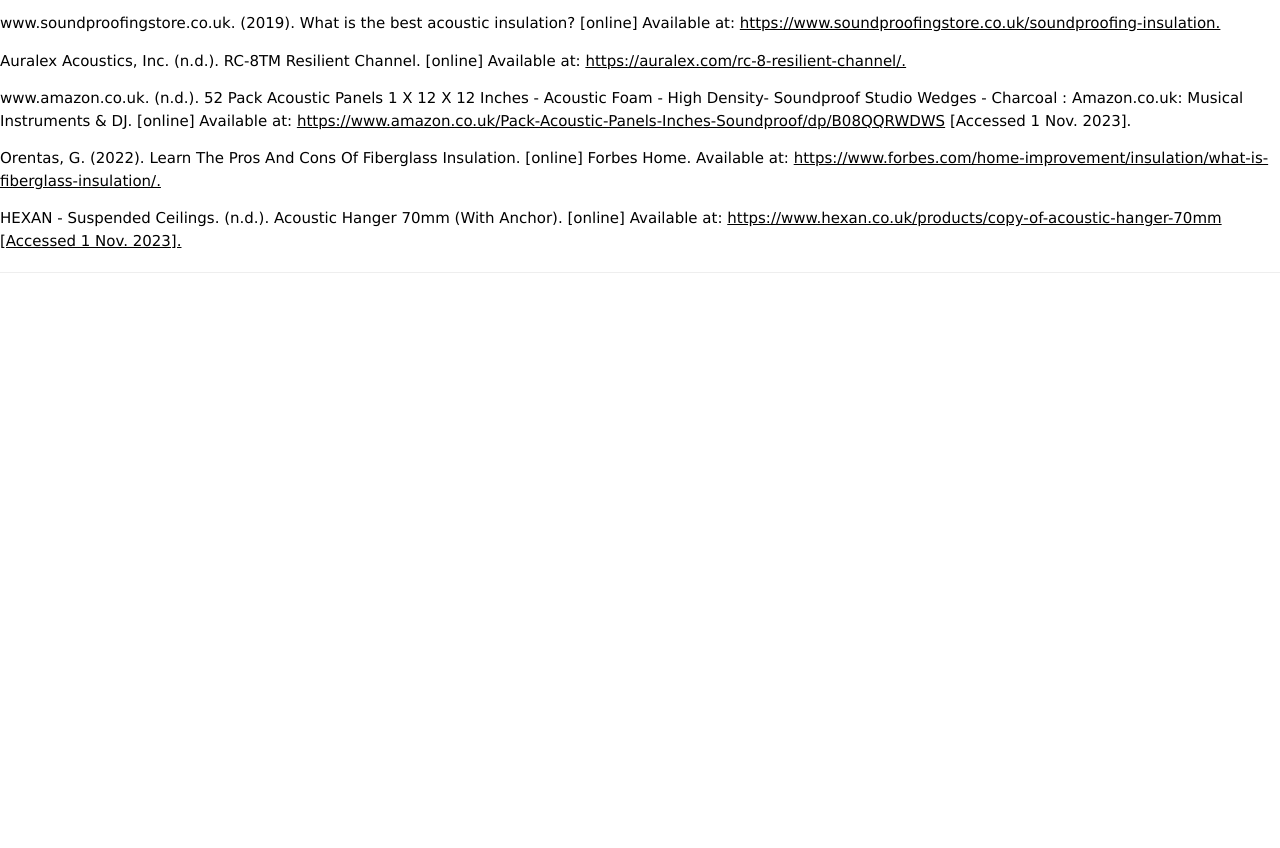
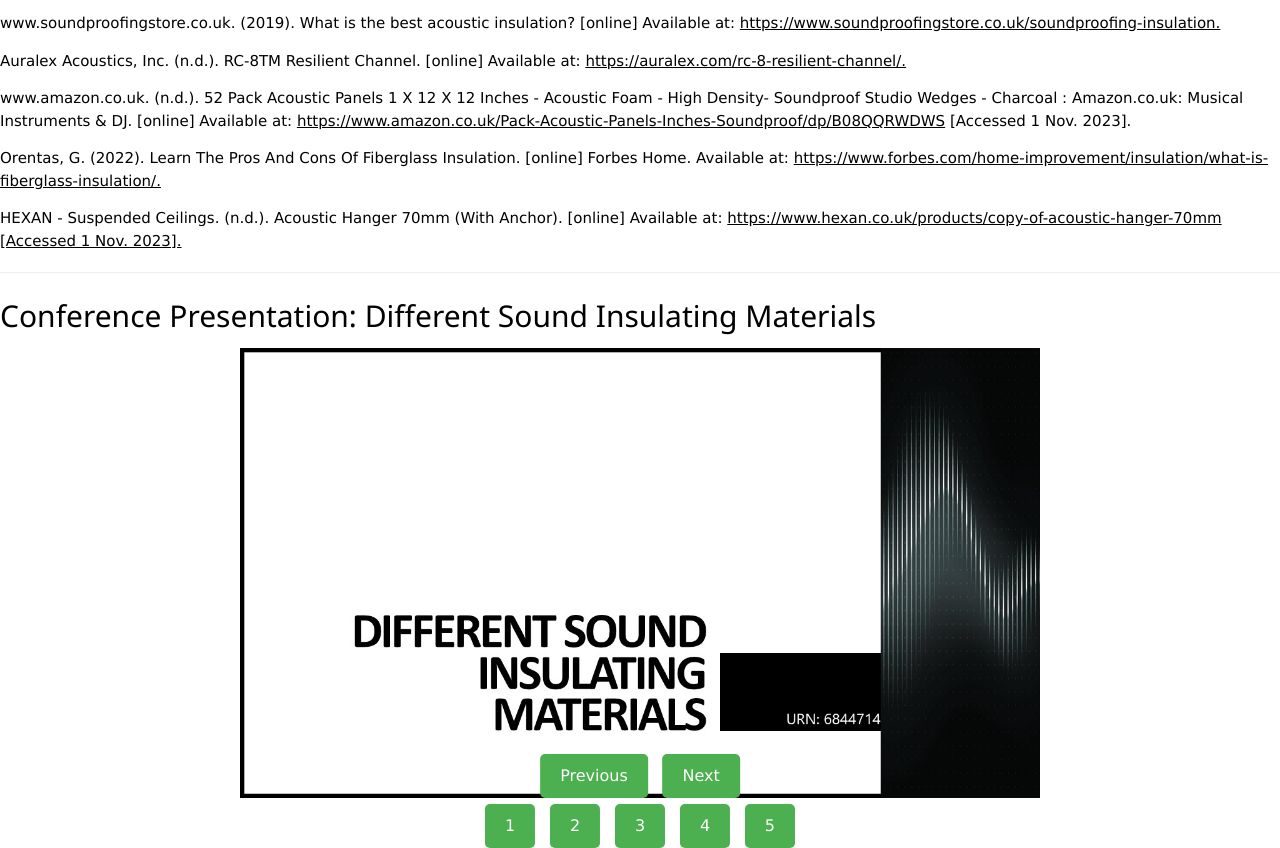
Before and after one commit to FEPSFY6844714/FY6844714, a plain HTML site: page index.html in a window 1280 px wide. Shown: the part 4240-5088 px from the top of the page. Before the commit the page ends 4533 px from the top, so only its background shows below. Drawn offline with nearby package versions, Linux system fonts and the light colour scheme.

Commit message:
Update index.html

```diff
--- a/index.html
+++ b/index.html
@@ -158,5 +158,82 @@
 	<p>HEXAN - Suspended Ceilings. (n.d.). Acoustic Hanger 70mm (With Anchor). [online] Available at: <a href="https://www.hexan.co.uk/products/copy-of-acoustic-hanger-70mm">https://www.hexan.co.uk/products/copy-of-acoustic-hanger-70mm [Accessed 1 Nov. 2023].</a>
 	</p>
 	<hr>
+</html>
+<html>
+<h2>Conference Presentation: Different Sound Insulating Materials</h2>
+	    <script>
+		    var slideImages = ["slide1.jpg", "slide2.jpg", "slide3.jpg", "slide4.jpg", "slide5.jpg"];
+		    var currentSlide = 0;
 
+		    function showSlide() {
+			    document.getElementById('slide').src = slideImages[currentSlide];
+		    }
+
+		    function nextSlide() {
+			    currentSlide = (currentSlide + 1) % slideImages.length;
+			    showSlide();
+		    }
+
+		    function prevSlide() {
+			    currentSlide = (currentSlide - 1 + slideImages.length) % slideImages.length;
+			    showSlide();
+		    }
+
+		    function showSlideNumber(slideNumber) {
+			    currentSlide = slideNumber - 1;
+			    showSlide();
+		    }
+
+		    showSlide();
+	    </script>
+
+	    <div id="slide-container">
+		    <img id="slide" src="slide1.jpg" alt="Slide 1" style="width:100%; max-width:800px;">
+
+		    <div class="button-container">
+			    <button class="button" onclick="prevSlide()">Previous</button>
+			    <button class="button" onclick="nextSlide()">Next</button>
+		    </div>
+
+		    <div class="slide-number-container">
+			    <button class="button" onclick="showSlideNumber(1)">1</button>
+			    <button class="button" onclick="showSlideNumber(2)">2</button>
+			    <button class="button" onclick="showSlideNumber(3)">3</button>
+			    <button class="button" onclick="showSlideNumber(4)">4</button>
+				<button class="button" onclick="showSlideNumber(5)">5</button>
+		    </div>
+
+		    <style>
+			    #slide-container {
+				    text-align: center;
+				    position: relative;
+			    }
+
+			    .button-container {
+				    position: absolute;
+				    bottom: 0;
+				    left: 50%;
+				    transform: translateX(-50%);
+				    margin-bottim: -100px;
+			    }
+
+			    .button {
+				    padding: 10px 20px;
+				    background-color: #4CAF50;
+				    color: white;
+				    border: none;
+				    border-radius: 5px;
+				    font-size: 16px;
+				    cursor: pointer;
+				    margin: 0 5px;
+			    }
+
+			    .slide-number-container {
+				position: absolute;
+				bottom: 0;
+				left: 50%;
+				transform: translateX(-50%);
+				margin-bottom: -50px;
+			    }
+		    </style>
 </html>
```
